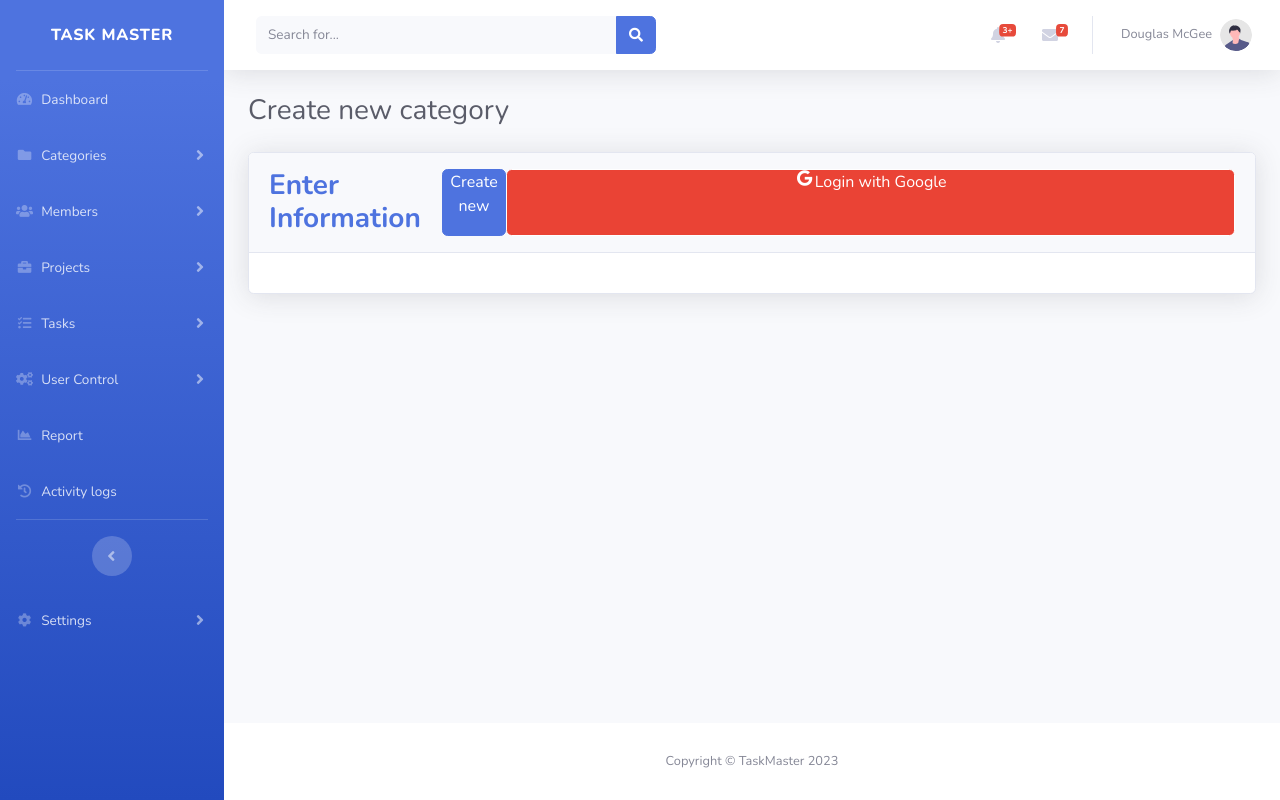
After one commit to jeffreybacenas/TaskMaster, an ASP.NET Core app: template TaskMaster/Views/Project/ProjectForm.cshtml in a window 1280 px wide. The commit adds this page. Run offline with ASP.NET Core 8, Linux system fonts and the light colour scheme; the template is opened without the code that fills it, so the values that code supplies are empty.

Commit message:
Adding the project form initial ui

```diff
--- a/TaskMaster/Controllers/ProjectController.cs
+++ b/TaskMaster/Controllers/ProjectController.cs
@@ -8,5 +8,10 @@ namespace TaskMaster.Controllers
         {
             return View();
         }
+
+        public IActionResult ProjectForm()
+        {
+            return View();
+        }
     }
 }
--- /dev/null
+++ b/TaskMaster/Views/Project/ProjectForm.cshtml
@@ -0,0 +1,36 @@
+@{
+    Layout = "_AppLayout";
+    ViewData["Title"] = "Project Form";
+}
+
+<!-- Begin Page Content -->
+<div class="container-fluid">
+
+    <!-- Page Heading -->
+    <div class="d-sm-flex align-items-center justify-content-between mb-4">
+        <h1 class="h3 mb-0 text-gray-800">Create new category</h1>
+    </div>
+
+    <!-- Content Row -->
+    <div class="row">
+        <!-- Content Column -->
+        <div class="col-lg-12 mb-4">
+
+            <!-- Project Card Example -->
+            <div class="card shadow mb-4">
+                <div class="card-header py-3 d-flex justify-content-between">
+                    <h3 class="m-0 font-weight-bold text-primary">Enter Information</h3>
+                    <a href="#" class="btn btn-primary btn-icon-split">
+                        <i class="fa-regular fa-hand-back-point-left"></i>
+                        Create new
+                    </a>
+                    <a href="index.html" class="btn btn-google btn-block btn-icon-split">
+                        <i class="fab fa-google fa-fw"></i> Login with Google
+                    </a>
+                </div>
+                <div class="card-body">
+                </div>
+            </div>
+        </div>
+    </div>
+</div>
--- a/TaskMaster/Views/Project/Projects.cshtml
+++ b/TaskMaster/Views/Project/Projects.cshtml
@@ -19,7 +19,7 @@
             <!-- Project Card Example -->
             <div class="card shadow mb-4">
                 <div class="card-header py-3 d-flex justify-content-between">
-                    <h6 class="m-0 font-weight-bold text-primary">Members</h6>
+                    <h6 class="m-0 font-weight-bold text-primary">Project</h6>
                     <a href="" class="btn btn-primary btn-icon-split">
                         <span class="text">Create new</span>
                     </a>
```
Also changed, not shown: 2 other files.
